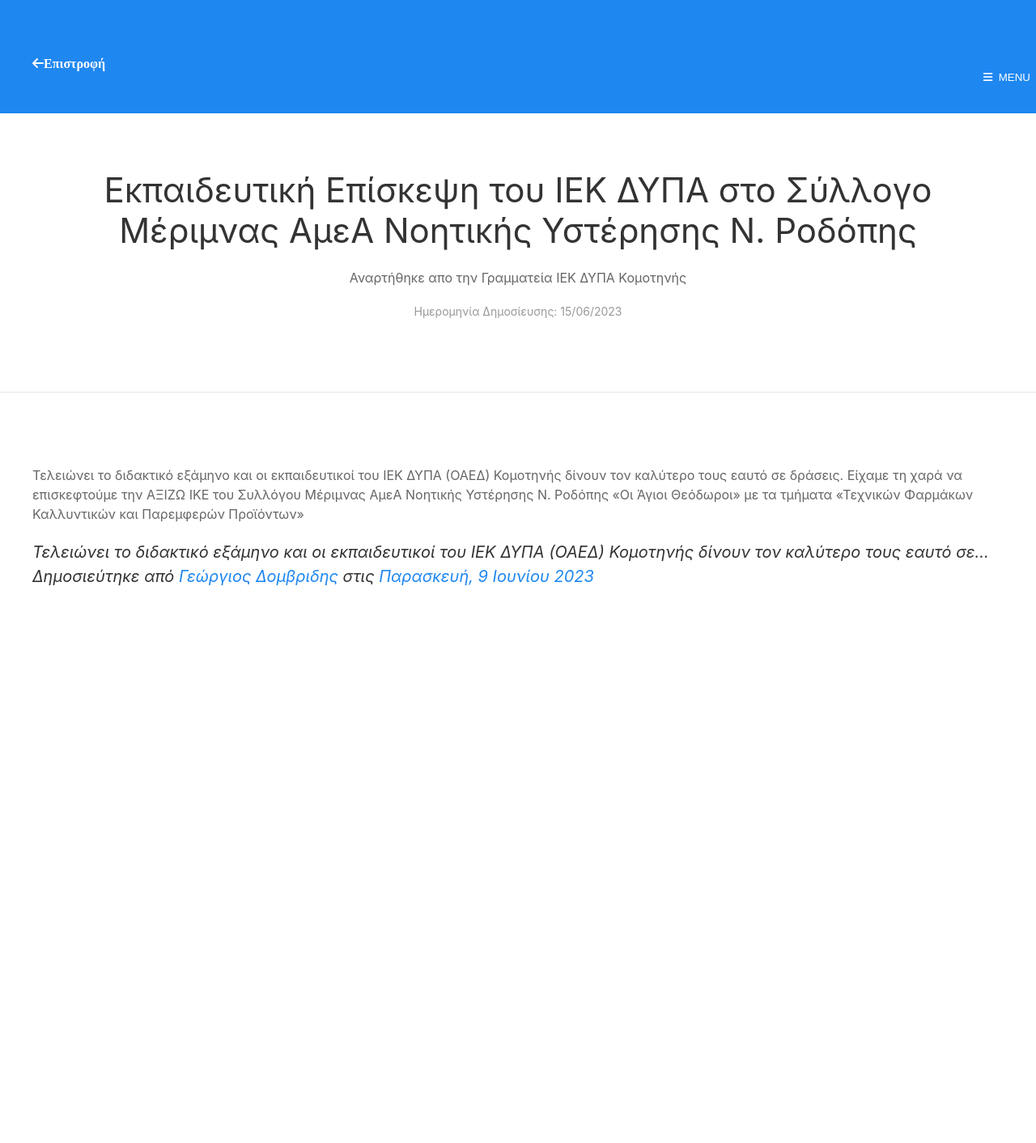
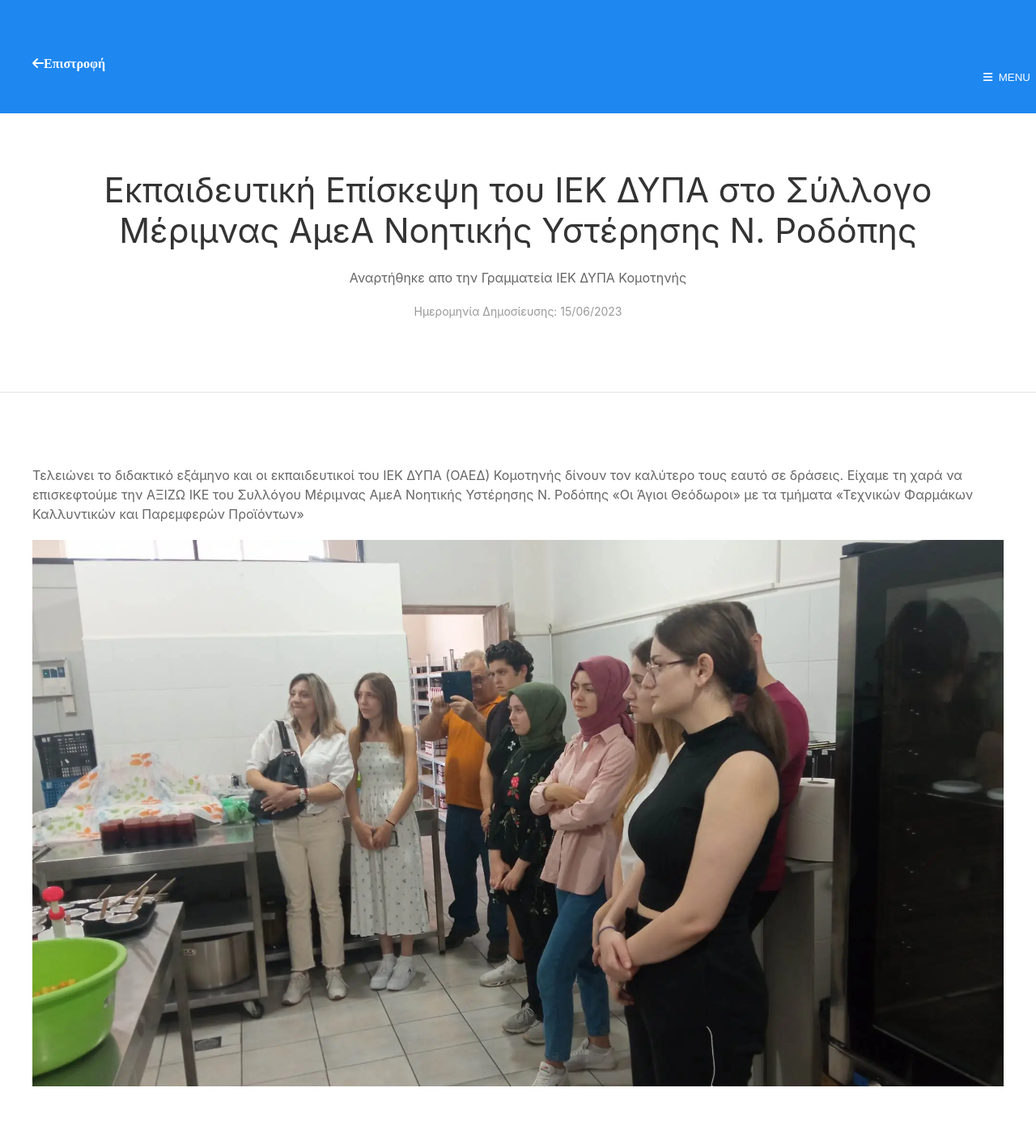
Before and after one commit to iek-komotini/iek-komotini.github.io, a Jekyll site: the page built from _posts/2023-06-15-amea.md, in a window 1280 px wide. Shown: the whole page at 81% size. Built offline with Jekyll 4.4.1, drawn with Linux system fonts in a browser that asks for light colours; nearby versions of some CDN libraries; before the commit the page ends 900 px from its top, so only the background shows below that.

Commit message:
Tmp (#3)
* Add files via upload

* Update 2023-06-15-amea.md

```diff
--- a/_posts/2023-06-15-amea.md
+++ b/_posts/2023-06-15-amea.md
@@ -6,10 +6,44 @@ title: Εκπαιδευτική Επίσκεψη του ΙΕΚ ΔΥΠΑ στο
 Τελειώνει το διδακτικό εξάμηνο και οι εκπαιδευτικοί του ΙΕΚ ΔΥΠΑ (ΟΑΕΔ) Κομοτηνής δίνουν τον καλύτερο τους εαυτό σε δράσεις. Είχαμε τη χαρά να επισκεφτούμε την ΑΞΙΖΩ ΙΚΕ του Συλλόγου Μέριμνας ΑμεΑ Νοητικής Υστέρησης Ν. Ροδόπης «Οι Άγιοι Θεόδωροι» με  τα τμήματα «Τεχνικών  Φαρμάκων Καλλυντικών και Παρεμφερών Προϊόντων»
 
 
-<div class="uk-container">
-<div id="fb-root"></div>
-<script async defer crossorigin="anonymous" src="https://connect.facebook.net/el_GR/sdk.js#xfbml=1&version=v17.0" nonce="WL8SvQCd"></script>
-
-<div class="fb-post" data-href="https://www.facebook.com/permalink.php?story_fbid=pfbid0kQnnDWSkYN1epnQzbShuHEQNVDzKSoThiHB9LLKzA7ymGNrSSdxznqmY6Ap6TQtJl&amp;id=100003400076950" data-width="" data-show-text="true"><blockquote cite="https://www.facebook.com/permalink.php?story_fbid=6087767651346510&amp;id=100003400076950" class="fb-xfbml-parse-ignore"><p>Τελειώνει το διδακτικό εξάμηνο και οι εκπαιδευτικοί του ΙΕΚ ΔΥΠΑ (ΟΑΕΔ) Κομοτηνής δίνουν τον καλύτερο τους εαυτό σε...</p>Δημοσιεύτηκε από <a href="https://www.facebook.com/people/%CE%93%CE%B5%CF%8E%CF%81%CE%B3%CE%B9%CE%BF%CF%82-%CE%94%CE%BF%CE%BC%CE%B2%CF%81%CE%B9%CE%B4%CE%B7%CF%82/100003400076950/">Γεώργιος Δομβριδης</a> στις&nbsp;<a href="https://www.facebook.com/permalink.php?story_fbid=6087767651346510&amp;id=100003400076950">Παρασκευή, 9 Ιουνίου 2023</a></blockquote></div>
-
-  </div>
+<div uk-slideshow>
+        <div class="uk-position-relative uk-visible-toggle uk-light" tabindex="-1">
+    <ul class="uk-slideshow-items">
+        <li>
+            <img src="{{ site.baseurl }}/img/img_posts/aksizw_1.webp" alt="" uk-cover>
+        </li>
+         <li>
+            <img src="{{ site.baseurl }}/img/img_posts/aksizw_2.webp" alt="" uk-cover>
+        </li>
+        <li>
+            <img src="{{ site.baseurl }}/img/img_posts/aksizw_4.webp" alt="" uk-cover>
+        </li>
+        <li>
+            <img src="{{ site.baseurl }}/img/img_posts/aksizw_5.webp" alt="" uk-cover>
+        </li>
+        <li>
+            <img src="{{ site.baseurl }}/img/img_posts/aksizw_6.webp" alt="" uk-cover>
+        </li>
+        <li>
+            <img src="{{ site.baseurl }}/img/img_posts/aksizw_8.webp" alt="" uk-cover>
+        </li>
+        <li>
+            <img src="{{ site.baseurl }}/img/img_posts/aksizw_9.webp" alt="" uk-cover>
+        </li>
+        <li>
+            <img src="{{ site.baseurl }}/img/img_posts/aksizw_10.webp" alt="" uk-cover>
+        </li>
+        <li>
+            <img src="{{ site.baseurl }}/img/img_posts/aksizw_11.webp" alt="" uk-cover>
+        </li>
+        <li>
+            <img src="{{ site.baseurl }}/img/img_posts/aksizw_12.webp" alt="" uk-cover>
+        </li>
+        <li>
+            <img src="{{ site.baseurl }}/img/img_posts/aksizw_13.webp" alt="" uk-cover>
+        </li>
+    </ul>
+            <a class="uk-position-center-left uk-position-small uk-hidden-hover" href="#" uk-slidenav-previous uk-slideshow-item="previous"></a>
+        <a class="uk-position-center-right uk-position-small uk-hidden-hover" href="#" uk-slidenav-next uk-slideshow-item="next"></a>
+        </div>
+</div>
```
Also changed, not shown: img/img_posts/aksizw_1.webp (added), img/img_posts/aksizw_10.webp (added), img/img_posts/aksizw_11.webp (added), img/img_posts/aksizw_12.webp (added), img/img_posts/aksizw_13.webp (added), img/img_posts/aksizw_2.webp (added), img/img_posts/aksizw_4.webp (added), img/img_posts/aksizw_5.webp (added), img/img_posts/aksizw_6.webp (added), img/img_posts/aksizw_8.webp (added), img/img_posts/aksizw_9.webp (added).
